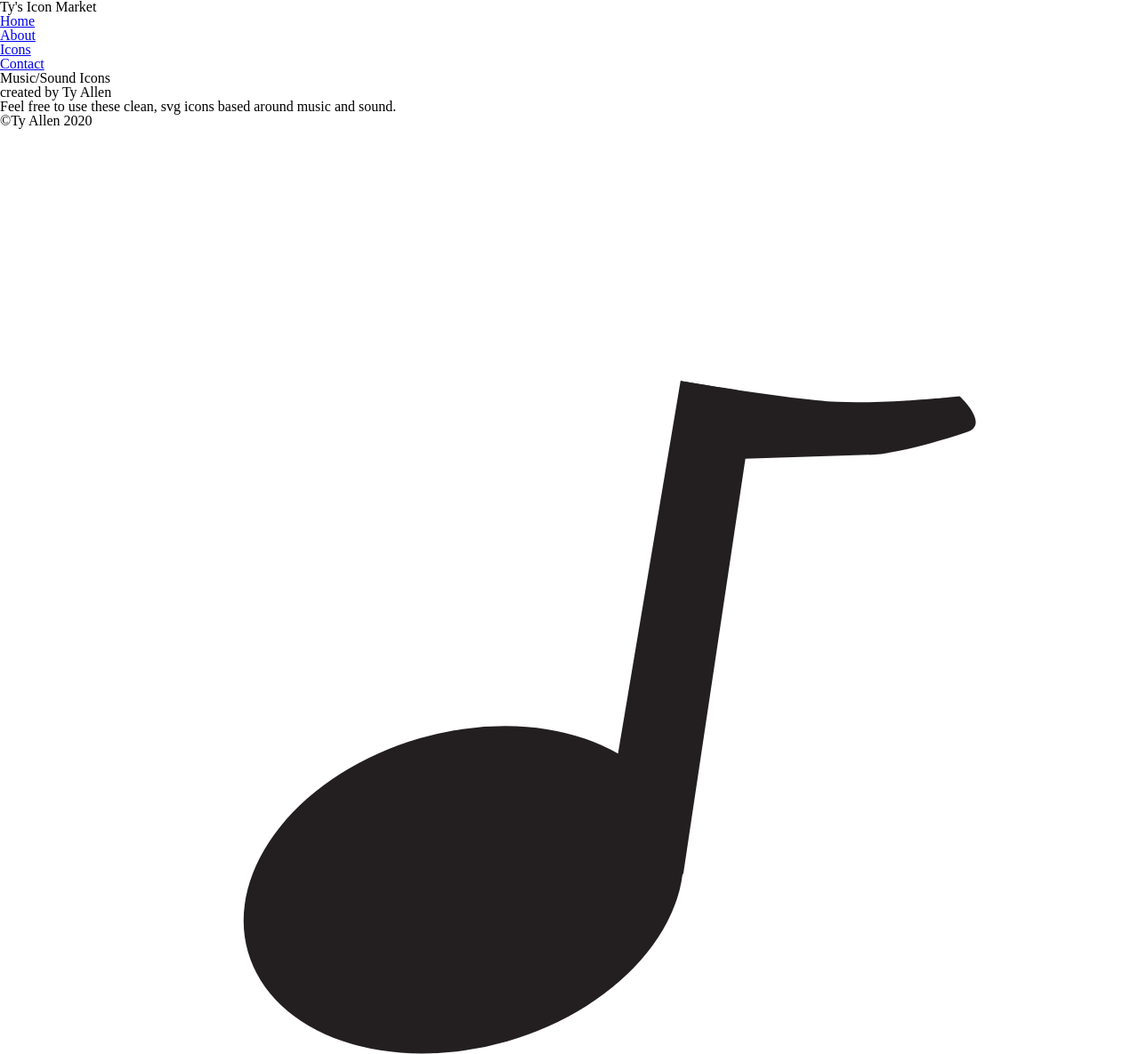
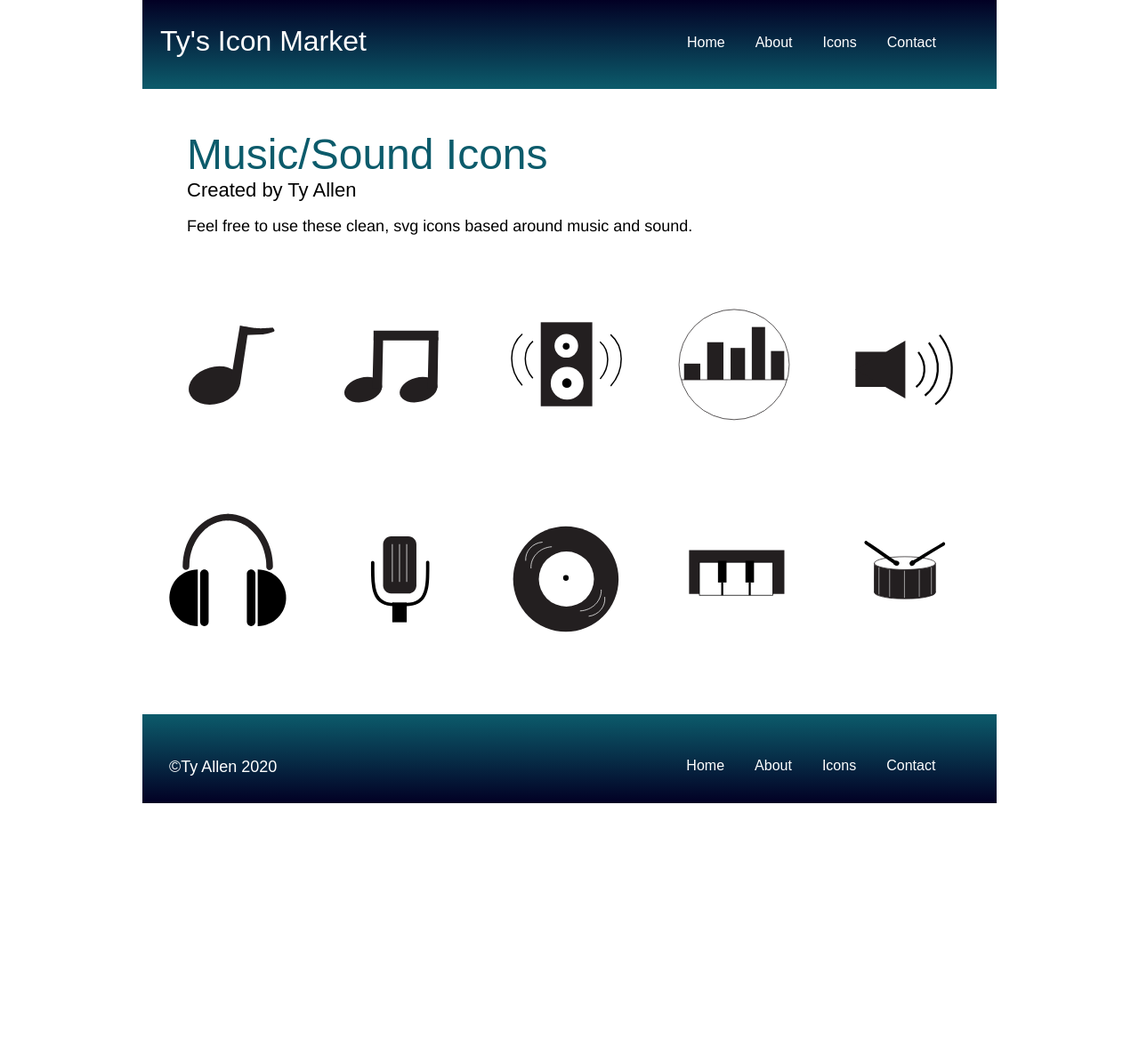
Before and after one commit to Ty-Allen/Icon_Marketplace, a plain HTML site: page index.html in a window 1280 px wide. Shown: the top 1185 px of the page at 89% size. After the commit the page ends 903 px from the top, so only its background shows below. Drawn offline with Linux system fonts and the light colour scheme; a web font is replaced by a local one.

Commit message:
added CSS

```diff
--- a/css/main.css
+++ b/css/main.css
@@ -2,3 +2,174 @@
 {
 	display: none;
 }
+
+#container
+{
+	width: 960px;
+	margin: 0 auto;
+	padding-left: 20px;
+	padding-right: 20px;
+}
+
+#header
+{
+	width: 960px;
+	height: 100px;
+	background: rgb(2,0,36);
+  background: linear-gradient(180deg, rgba(2,0,36,1) 0%, rgba(12,91,107,1) 100%);
+	display: flex;
+	flex-direction: row;
+}
+
+#logo
+{
+	margin-left: 20px;
+	margin-top: 30px;
+}
+
+#logo h1
+{
+	color: #fff;
+	font-family: 'Yusei Magic', sans-serif;
+	font-size: 32px;
+}
+
+#mainNav
+{
+	width: 300px;
+	margin-top: 40px;
+	margin-left: 350px;
+	font-family: arial, sans-serif;
+	font-size: 16px;
+}
+
+#mainNav ul
+{
+	display: flex;
+	flex-direction: row;
+	justify-content: space-between;
+}
+
+#mainNav ul li a
+{
+	color: #fff;
+	text-decoration: none;
+	padding: 10px;
+}
+
+#mainNav ul li a:hover
+{
+	color: #4994e6;
+}
+
+#iconDesc
+{
+	margin-top: 50px;
+	margin-left: 50px;
+}
+
+#iconDesc h2
+{
+	font-family: Arial, sans-serif;
+	font-size: 48px;
+	color: #0c5b6b;
+	margin-bottom: 5px;
+}
+
+#iconDesc h3
+{
+	font-family: Arial, sans-serif;
+	font-size: 22px;
+	margin-bottom: 20px;
+}
+
+#iconDesc
+{
+	font-family: helvetica, arial, sans-serif;
+	font-size: 18px;
+}
+
+#iconImages
+{
+	display: flex;
+	flex-direction: column;
+	width: 940px;
+	margin-top: 50px;
+}
+
+#rowOne
+{
+	display: flex;
+	flex-direction: row;
+	justify-content: space-between;
+	margin-bottom: 50px;
+}
+
+#rowOne object
+{
+	width: 150px;
+	height: 150px;
+	padding: 20px;
+}
+
+#rowTwo
+{
+	display: flex;
+	flex-direction: row;
+	justify-content: space-between;
+	margin-bottom: 60px;
+}
+
+#rowTwo object
+{
+	width: 150px;
+	height: 150px;
+	padding: 20px;
+}
+
+footer
+{
+	width: 960px;
+	height: 100px;
+	background: rgb(2,0,36);
+  background: linear-gradient(180deg, rgba(12,91,107,1) 0%, rgba(2,0,36,1) 100%);
+	display: flex;
+	flex-direction: row;
+}
+
+#footerText
+{
+	font-family: arial, sans-serif;
+	font-size: 18px;
+	color: #fff;
+	margin-top: 50px;
+	margin-left: 30px;
+}
+
+#footerNav
+{
+	width: 300px;
+	margin-top: 50px;
+	margin-left: 450px;
+	font-family: arial, sans-serif;
+	font-size: 16px;
+}
+
+#footerNav ul
+{
+	display: flex;
+	flex-direction: row;
+	justify-content: space-between;
+}
+
+#footerNav ul li a
+{
+	color: #fff;
+	text-decoration: none;
+	padding: 10px;
+}
+
+#footerNav ul li a:hover
+{
+	color: #4994e6;
+}
--- a/index.html
+++ b/index.html
@@ -3,13 +3,15 @@
 	<head>
 		<meta charset="UTF-8">
 		<title>Ty's Icon Marketplace</title>
+		<link rel="preconnect" href="https://fonts.gstatic.com">
+    <link href="https://fonts.googleapis.com/css2?family=Yusei+Magic&display=swap" rel="stylesheet">
 		<link href="css/reset.css" rel="stylesheet" type="text/css">
 		<link href="css/main.css" rel="stylesheet" type="text/css">
 	</head>
 	<body>
 		<!-- Content goes here -->
-		<div>
-			<header>
+		<div id="container">
+			<header id="header">
 				<div id="logo">
 					<h1>Ty's Icon Market</h1>
 				</div>
@@ -24,15 +26,11 @@
 			</header>
 			<section id="iconDesc">
 				<h2>Music/Sound Icons</h2>
-				<h3>created by Ty Allen</h3>
+				<h3>Created by Ty Allen</h3>
 				<p> Feel free to use these clean, svg icons based around music and sound.</p>
 			</section>
-			<footer>
-				<section>
-					<h2 class="hidden">Footer Text</h2>
-					<p>©Ty Allen 2020</p>
-				</section>
-				<section id="icons">
+			<section id=iconImages>
+				<h2 class="hidden">Icon Images</h2>
 				<div id="rowOne">
 					<object data="images/single_note.svg" type="image/svg+xml"></object>
 					<object data="images/double_note.svg" type="image/svg+xml"></object>
@@ -48,6 +46,11 @@
 					<object data="images/drum.svg" type="image/svg+xml"></object>
 				</div>
 			</section>
+			<footer>
+				<section id="footerText">
+					<h2 class="hidden">Footer Text</h2>
+					<p>©Ty Allen 2020</p>
+				</section>
 				<nav id="footerNav">
 					<ul>
 						<li><a href="#">Home</a></li>
```
Lines whose indentation alone changed are shown as unchanged.
